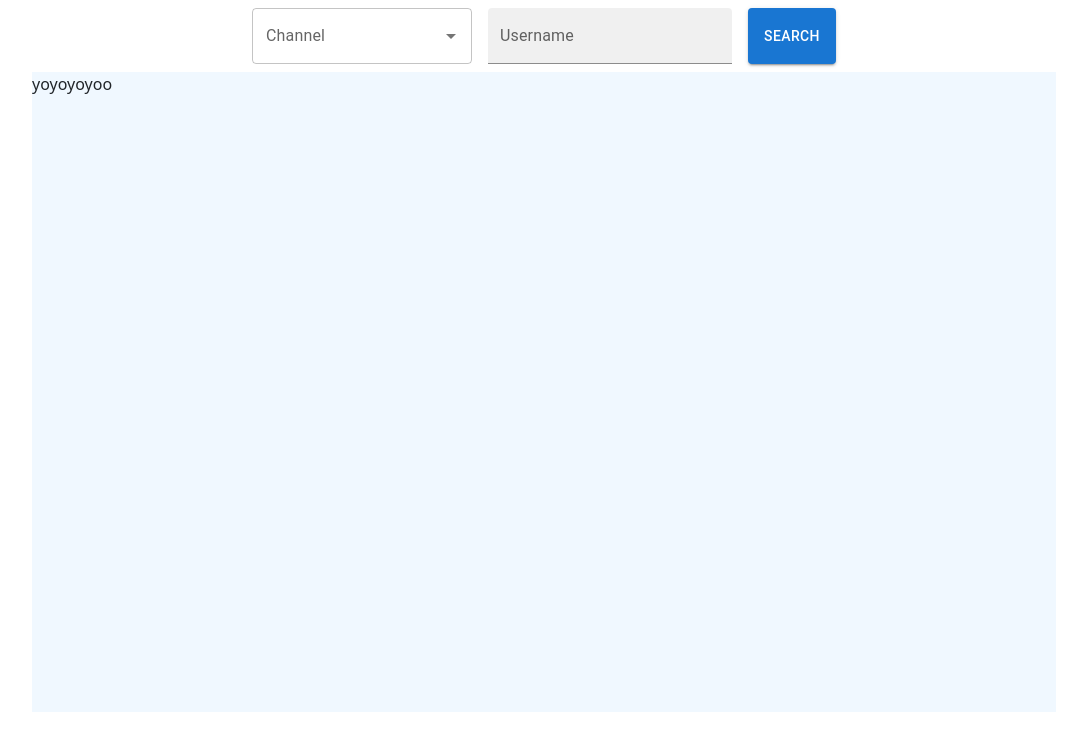
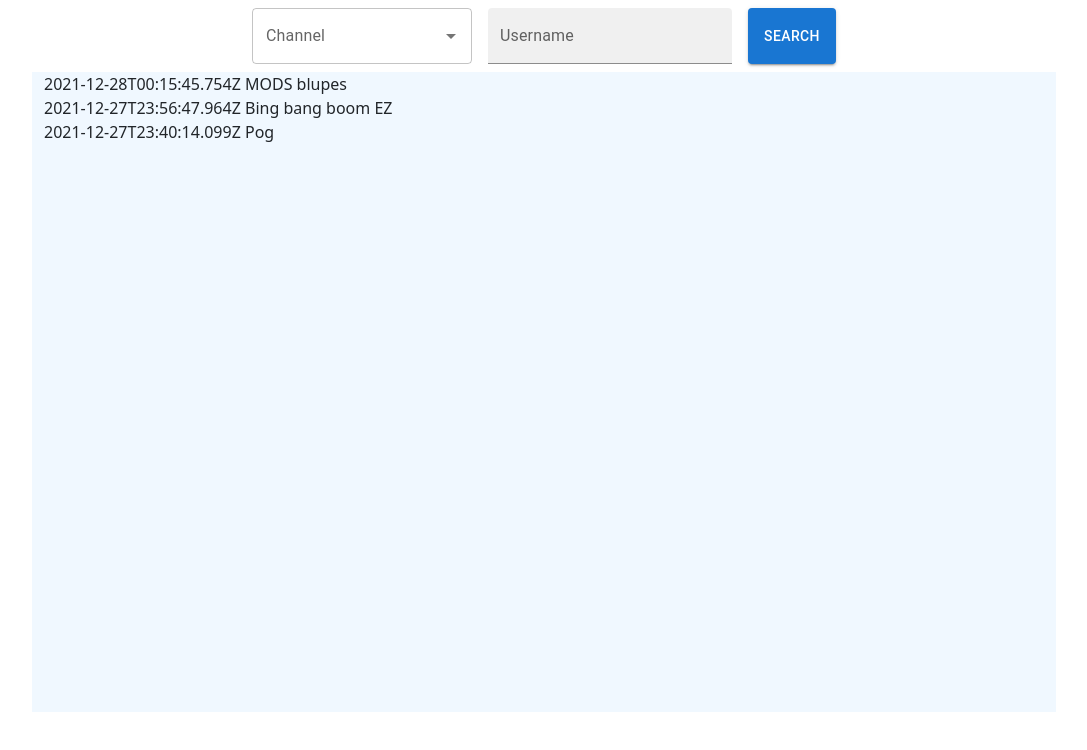
Before and after one commit to sambasile10/twitchlogger2, a React (Create React App) app in the folder frontend/logger-app/: page / in a window 1280 px wide. Shown: the top 750 px of the page, without its empty margins (96-1183 px from the left). Built offline with nearby package versions, Linux system fonts and the light colour scheme.

Commit message:
Dummy log output

```diff
--- a/frontend/logger-app/src/App.css
+++ b/frontend/logger-app/src/App.css
@@ -4,3 +4,9 @@
   margin-right: 10%;
   height: 80vh;
 }
+
+.log-scroll {
+  max-height: 80vh;
+  overflow-y: scroll;
+  overflow-x: scroll;
+}
--- a/frontend/logger-app/src/App.tsx
+++ b/frontend/logger-app/src/App.tsx
@@ -3,6 +3,17 @@ import { Col, Container, Row } from 'react-bootstrap';
 import './App.css';
 import Header from './components/Header';
 import Log from './components/Log';
+
+export declare type Message = {
+  timestamp: string,
+  message: string
+};
+
+const dummyMessages: Message[] = [
+    { timestamp: '2021-12-28T00:15:45.754Z', message: 'MODS blupes' },
+    { timestamp: '2021-12-27T23:56:47.964Z', message: 'Bing bang boom EZ' },
+    { timestamp: '2021-12-27T23:40:14.099Z', message: 'Pog' },
+];
 
 class App extends React.Component<{}, {}> {
 
@@ -18,7 +29,7 @@ class App extends React.Component<{}, {}> {
                 <Header channels={['sodapoppin','nyanners']} />
               </Row>
             </Container>
-            <Log />
+            <Log messages={dummyMessages}/>
           </div>
         );
     }
--- a/frontend/logger-app/src/components/Log.tsx
+++ b/frontend/logger-app/src/components/Log.tsx
@@ -1,7 +1,12 @@
 import React from 'react';
 import { Col, Container, Row } from 'react-bootstrap';
+import { Message } from '../App';
 
-class Log extends React.Component<{}, {}> {
+type LogProps = {
+  messages: Message[]
+};
+
+class Log extends React.Component<LogProps, {}> {
     constructor(props: any) {
         super(props);
     }
@@ -9,10 +14,14 @@ class Log extends React.Component<{}, {}> {
     render() {
         return (
             <div className='container-bg'>
-              <Container>
-                <Row lg={12}>
-                  yoyoyoyoo
-                </Row>
+              <Container fluid className='log-scroll'>
+                {
+                  this.props.messages.map(message => (
+                    <Row lg={12}>
+                      <Col>{ message.timestamp } { message.message }</Col>
+                    </Row>
+                  ))
+                }
               </Container>
             </div>
         );
```
